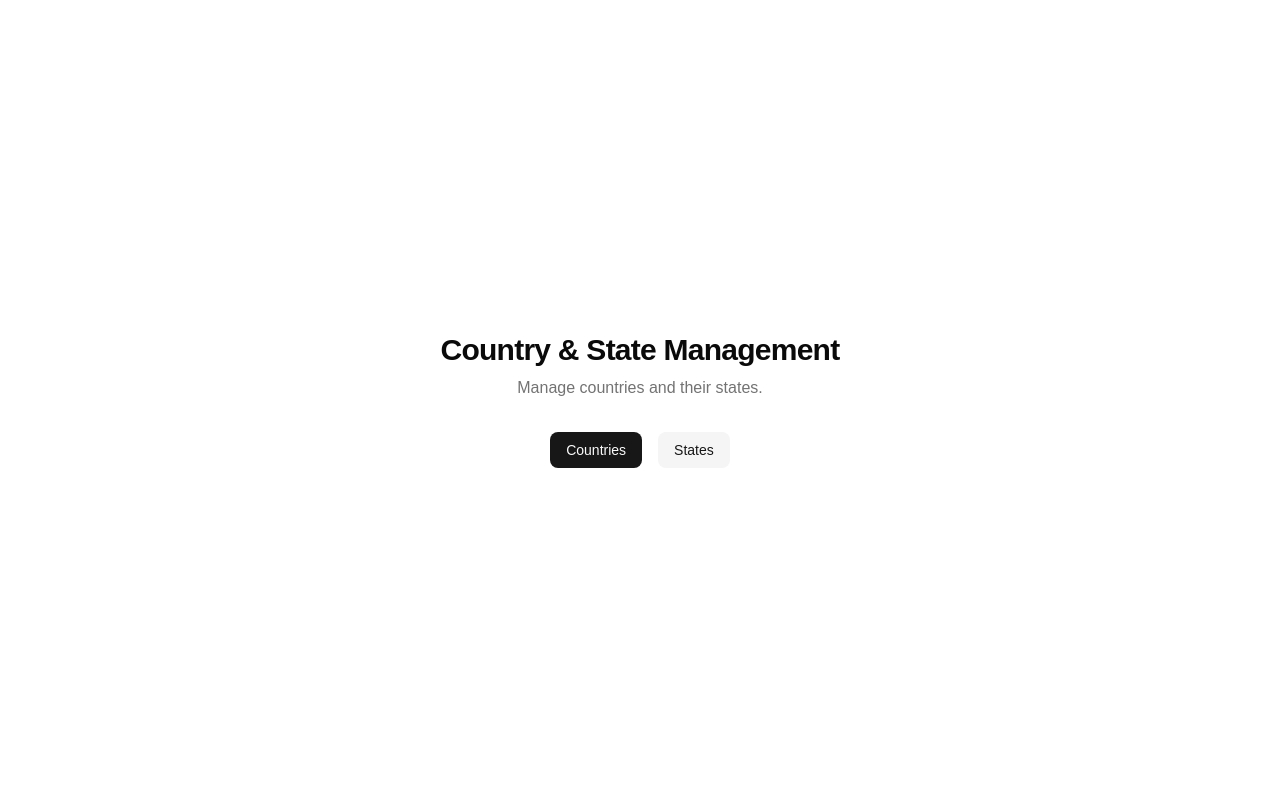
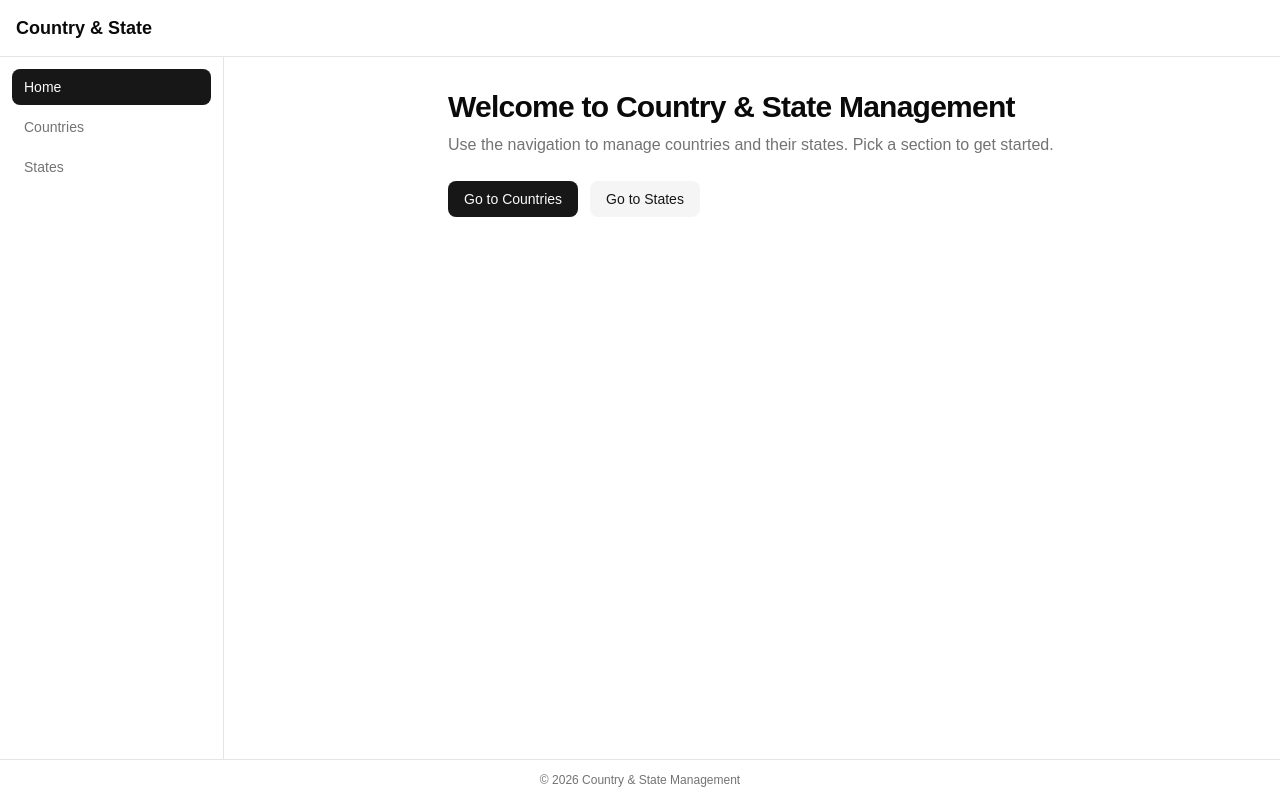
Before and after one commit to atherrehan/MERN-Assignment, a React (Vite) app in the folder frontend/: page / in a window 1280 px wide. Built offline with nearby package versions, Linux system fonts and the light colour scheme; no server answers.

Commit message:
Layout, head,foot and nav

```diff
--- a/frontend/src/App.tsx
+++ b/frontend/src/App.tsx
@@ -1,5 +1,6 @@
 import { Routes, Route } from 'react-router-dom'
 import { Toaster } from '@/components/ui/sonner'
+import { AppLayout } from '@/components/app-layout'
 import HomePage from '@/pages/HomePage'
 import CountriesListPage from '@/pages/countries/CountriesListPage'
 import CountryNewPage from '@/pages/countries/CountryNewPage'
@@ -12,6 +13,8 @@ function App() {
   return (
     <>
       <Routes>
+        {/* AppLayout wraps every route so the header/sidebar/footer are always visible. */}
+        <Route element={<AppLayout />}>
           <Route path="/" element={<HomePage />} />
           <Route path="/countries" element={<CountriesListPage />} />
           <Route path="/countries/new" element={<CountryNewPage />} />
@@ -19,6 +22,7 @@ function App() {
           <Route path="/states" element={<StatesListPage />} />
           <Route path="/states/new" element={<StateNewPage />} />
           <Route path="/states/:id" element={<StateEditPage />} />
+        </Route>
       </Routes>
       <Toaster richColors position="top-right" />
     </>
--- /dev/null
+++ b/frontend/src/components/app-layout.tsx
@@ -0,0 +1,73 @@
+import { NavLink, Outlet } from 'react-router-dom'
+import { cn } from '@/lib/utils'
+
+const NAV_ITEMS = [
+  { to: '/', label: 'Home', end: true },
+  { to: '/countries', label: 'Countries', end: false },
+  { to: '/states', label: 'States', end: false },
+] as const
+
+function NavItems() {
+  return (
+    <>
+      {NAV_ITEMS.map((item) => (
+        <NavLink
+          key={item.to}
+          to={item.to}
+          end={item.end}
+          className={({ isActive }) =>
+            cn(
+              'rounded-md px-3 py-2 text-sm font-medium transition-colors',
+              isActive
+                ? 'bg-primary text-primary-foreground'
+                : 'text-muted-foreground hover:bg-muted hover:text-foreground',
+            )
+          }
+        >
+          {item.label}
+        </NavLink>
+      ))}
+    </>
+  )
+}
+
+/**
+ * Shared application shell: persistent header, sidebar navigation, footer, and an
+ * <Outlet /> for the routed page. Wraps every route so the nav is always visible.
+ * Responsive: sidebar on md+, the same links collapse into the header on small screens.
+ */
+export function AppLayout() {
+  return (
+    <div className="flex min-h-screen flex-col">
+      <header className="sticky top-0 z-20 border-b bg-background">
+        <div className="flex h-14 items-center gap-4 px-4">
+          <NavLink to="/" className="text-lg font-semibold">
+            Country &amp; State
+          </NavLink>
+          {/* On small screens the nav lives in the header. */}
+          <nav className="ml-auto flex gap-1 md:hidden">
+            <NavItems />
+          </nav>
+        </div>
+      </header>
+
+      <div className="flex flex-1">
+        <aside className="hidden w-56 shrink-0 border-r bg-background p-3 md:block">
+          <nav className="flex flex-col gap-1">
+            <NavItems />
+          </nav>
+        </aside>
+
+        <div className="min-w-0 flex-1">
+          <Outlet />
+        </div>
+      </div>
+
+      <footer className="border-t bg-background">
+        <div className="px-4 py-3 text-center text-xs text-muted-foreground">
+          © {new Date().getFullYear()} Country &amp; State Management
+        </div>
+      </footer>
+    </div>
+  )
+}
--- a/frontend/src/pages/HomePage.tsx
+++ b/frontend/src/pages/HomePage.tsx
@@ -3,19 +3,22 @@ import { buttonVariants } from '@/components/ui/button'
 
 export default function HomePage() {
   return (
-    <main className="mx-auto flex min-h-screen max-w-2xl flex-col items-center justify-center gap-8 p-8">
-      <div className="space-y-2 text-center">
+    <main className="mx-auto max-w-2xl space-y-6 p-8">
+      <div className="space-y-2">
         <h1 className="text-3xl font-bold tracking-tight">
-          Country &amp; State Management
+          Welcome to Country &amp; State Management
         </h1>
-        <p className="text-muted-foreground">Manage countries and their states.</p>
+        <p className="text-muted-foreground">
+          Use the navigation to manage countries and their states. Pick a section to get
+          started.
+        </p>
       </div>
-      <div className="flex gap-4">
+      <div className="flex gap-3">
         <Link to="/countries" className={buttonVariants()}>
-          Countries
+          Go to Countries
         </Link>
         <Link to="/states" className={buttonVariants({ variant: 'secondary' })}>
-          States
+          Go to States
         </Link>
       </div>
     </main>
```
Lines whose indentation alone changed are shown as unchanged.
